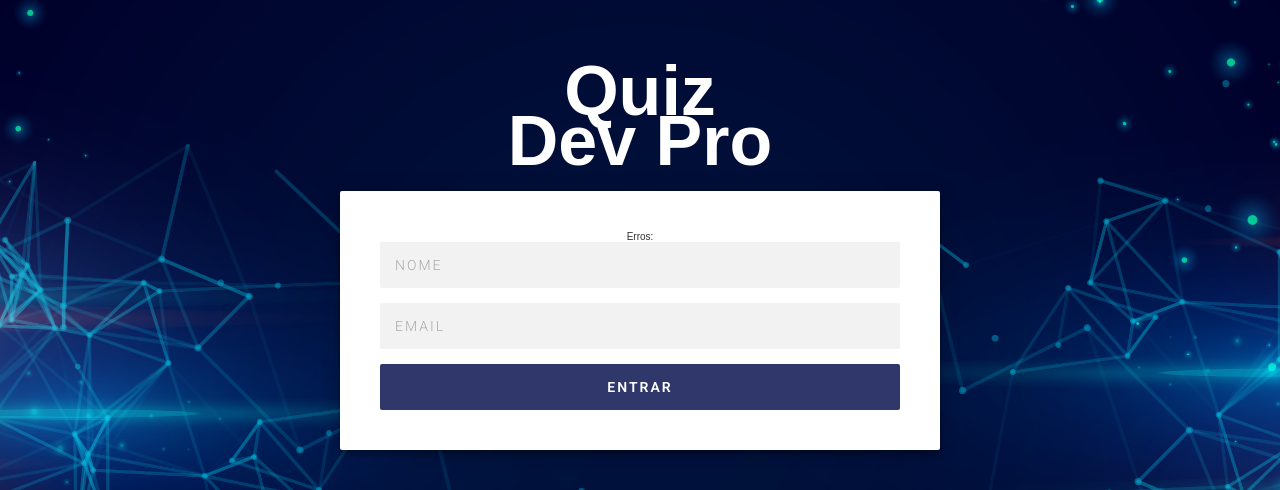
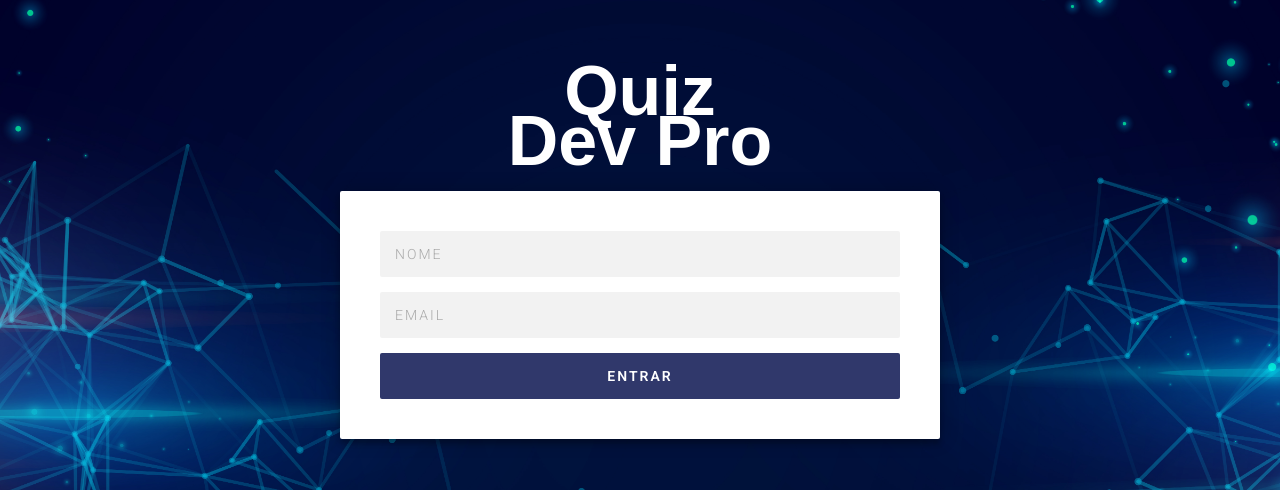
Before and after one commit to mateuslourenco/quizdevpro, a Django app: page / in a window 1280 px wide. Shown: the top 490 px of the page. Run offline with Django 4.2, Linux system fonts and the light colour scheme.

Commit message:
removido plavra de erro no home
close #19

```diff
--- a/quiz/base/templates/base/home.html
+++ b/quiz/base/templates/base/home.html
@@ -15,7 +15,6 @@
             <p class="subtitle-page">Dev Pro</p>
             <div class="form">
                 <p>
-                    Erros:
                     {{ formulario.errors }}
                 </p>
                 <form class="login-form" method="post" action="/">
```
